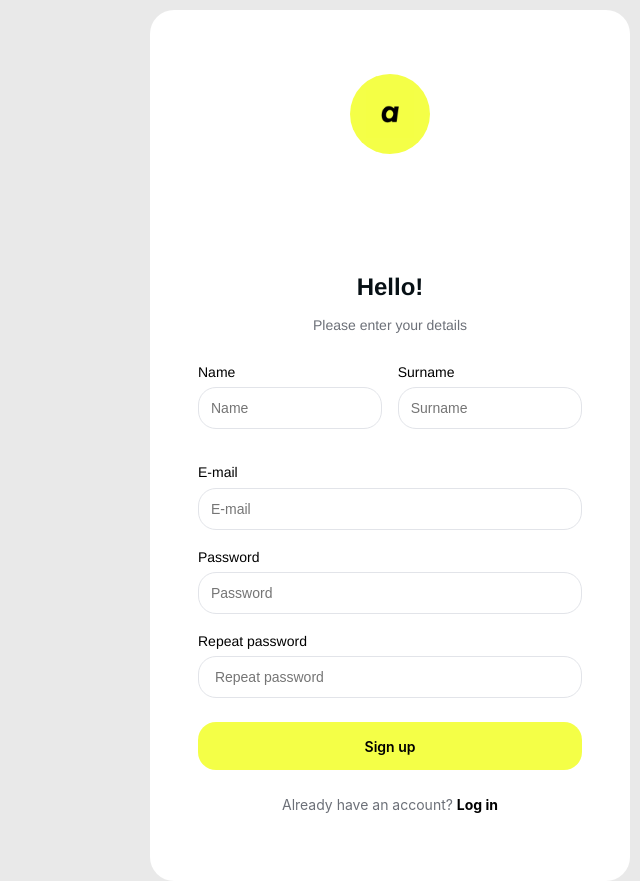
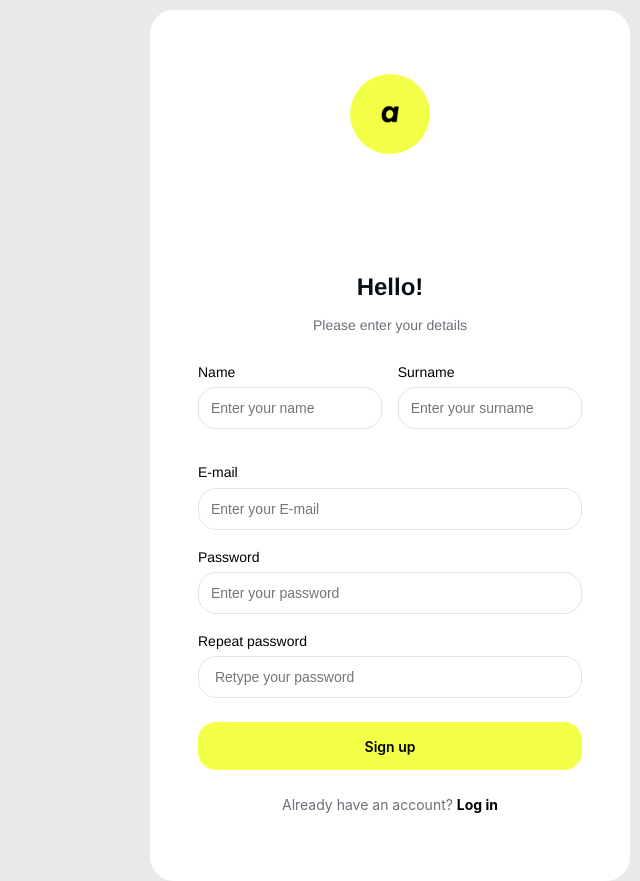
Before and after one commit to medenijazbec/auctionbay-frontend, a React (Vite) app: page /register in a window 1280 px wide. Shown: the whole page, without its empty margins (640-1280 px from the left). Built offline with nearby package versions, Linux system fonts and the light colour scheme; no server answers; the HTML template or start-up script is replaced by a standard one.

Commit message:
Changed placeholders on register page

```diff
--- a/src/components/RegisterPage.tsx
+++ b/src/components/RegisterPage.tsx
@@ -209,7 +209,7 @@ const RegisterPage: React.FC = () => {
               <label className={styles.inputLabel}>Name</label>
               <input
                 type="text"
-                placeholder="Name"
+                placeholder="Enter your name"
                 value={name}
                 onChange={(e) => setName(e.target.value)}
                 required
@@ -219,7 +219,7 @@ const RegisterPage: React.FC = () => {
               <label className={styles.inputLabel}>Surname</label>
               <input
                 type="text"
-                placeholder="Surname"
+                placeholder="Enter your surname"
                 value={surname}
                 onChange={(e) => setSurname(e.target.value)}
                 required
@@ -230,7 +230,7 @@ const RegisterPage: React.FC = () => {
           <label className={styles.inputLabel}>E-mail</label>
           <input
             type="email"
-            placeholder="E-mail"
+            placeholder="Enter your E-mail"
             value={email}
             onChange={(e) => setEmail(e.target.value)}
             required
@@ -239,7 +239,7 @@ const RegisterPage: React.FC = () => {
           <label className={styles.inputLabel}>Password</label>
           <input
             type="password"
-            placeholder="Password"
+            placeholder="Enter your password"
             value={password}
             onChange={(e) => setPassword(e.target.value)}
             required
@@ -248,7 +248,7 @@ const RegisterPage: React.FC = () => {
           <label className={styles.inputLabel}>Repeat password</label>
           <input
             type="password"
-            placeholder=" Repeat password"
+            placeholder=" Retype your password"
             value={confirmPassword}
             onChange={(e) => setConfirmPassword(e.target.value)}
             required
```
